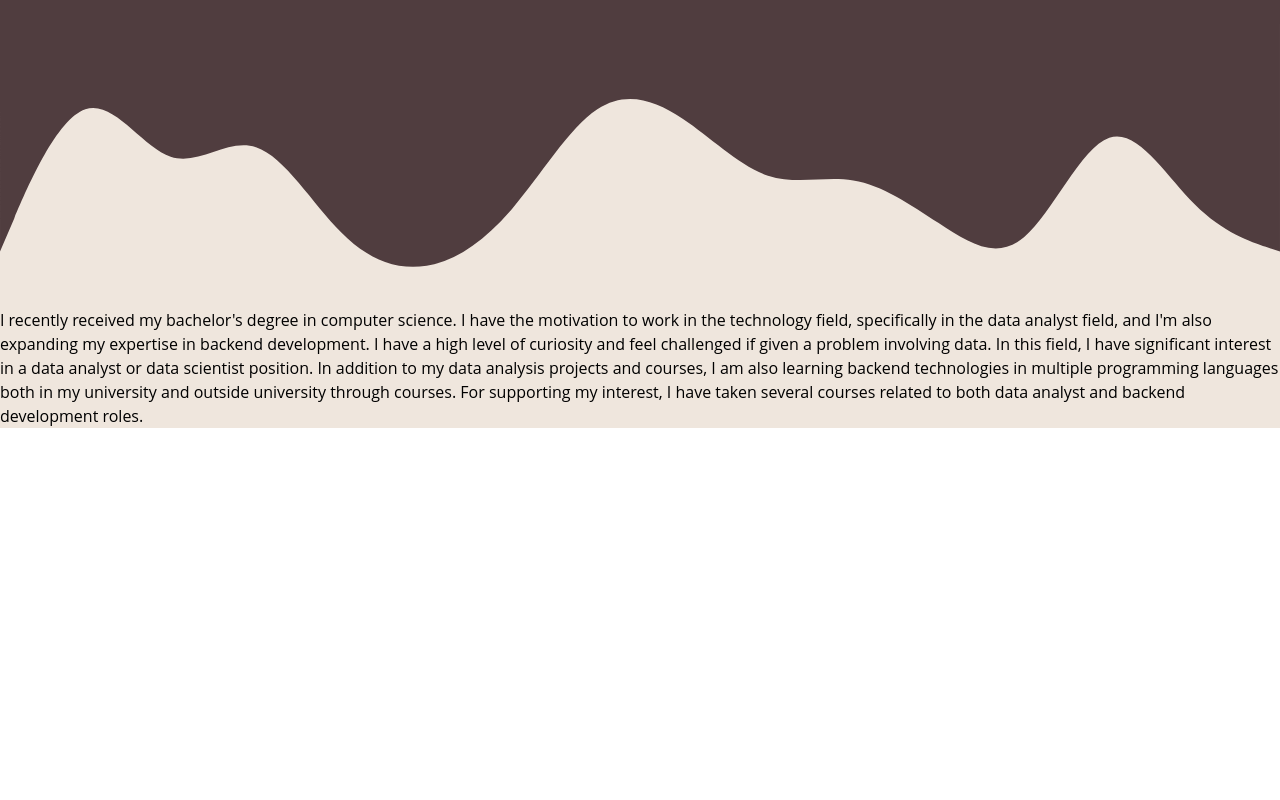
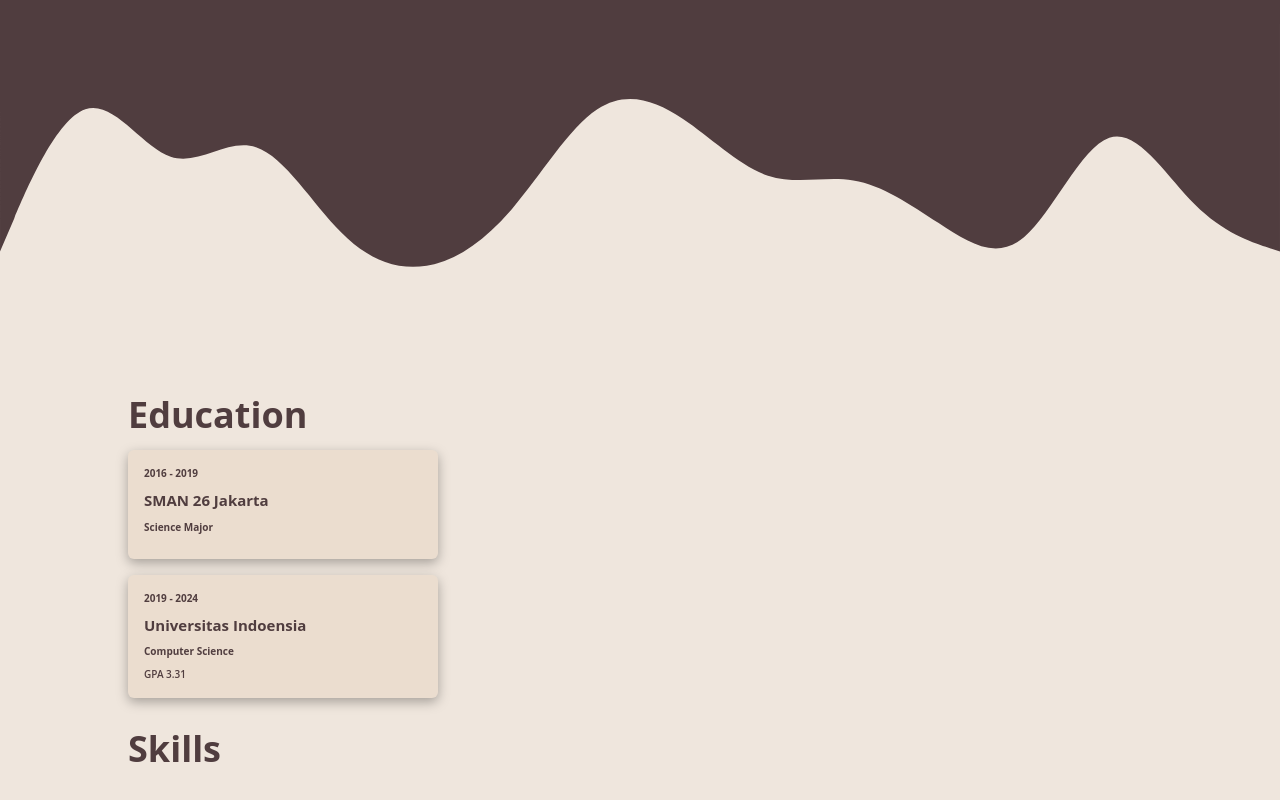
Before and after one commit to ahsannajmy/website-portfolio, a React (Create React App) app: page / in a window 1280 px wide. Shown: the part 500-1300 px from the top of the page. Before the commit the page ends 928 px from the top, so only its background shows below. Built offline with nearby package versions, Linux system fonts and the light colour scheme.

Commit message:
create card for education and skills section

```diff
--- a/src/components/education-skills.js
+++ b/src/components/education-skills.js
@@ -1,9 +1,40 @@
-import { headerContent } from "../contents/content";
+import { educationList } from "../contents/content"
 
 export default function EducationSkills() {
   return (
-    <div className="bg-secondary-color">
-      <p>{ headerContent }</p>
+    <div className="bg-secondary-colo flex flex-col justify-between items-start max-w-5xl mx-auto py-20 gap-6">
+      <div class="flex flex-col space-y-2">
+        <h1 className="text-main-color text-lg-2 font-bold">Education</h1>
+        <div className="flex flex-col gap-4">
+          {educationList.map((education) => (
+            <CardEducation
+              range_tahun={education.range_tahun}
+              nama_institusi={education.nama_institusi}
+              jurusan={education.jurusan}
+              deskripsi_lainnya={education.deskripsi_lainnya}
+            />
+          ))}
+        </div>
+      </div>
+      <div class="flex flex-col space-y-2">
+        <h1 className="text-main-color text-lg-2 font-bold">Skills</h1>
+        <CardSkills/>
+      </div>
     </div>
   )
 }
+
+function CardEducation({ range_tahun, nama_institusi, jurusan, deskripsi_lainnya }) {
+  return (
+    <div className="bg-card-color flex flex-col drop-shadow-lg w-[310px] p-4 rounded-md gap-2">
+      <h3 className="text-main-color text-sm-2 font-bold">{ range_tahun }</h3>
+      <h2 className="text-main-color text-md font-bold">{ nama_institusi }</h2>
+      <h3 className="text-main-color text-sm-2 font-bold">{ jurusan }</h3>
+      <h3 className="text-main-color text-sm-2 font-semibold">{ deskripsi_lainnya }</h3>
+    </div>
+  )
+}
+
+function CardSkills() {
+  return;
+}
--- a/src/components/header.js
+++ b/src/components/header.js
@@ -26,7 +26,7 @@ function HeaderContent({ text }) {
 
 function ButtonSecondary({ text }) {
   return (
-    <button className='bg-secondary-color p-3 rounded-md text-main-color font-bold'>
+    <button className='bg-secondary-color p-3 rounded-lg drop-shadow-lg text-main-color font-bold'>
       { text }
     </button>
   )
--- a/src/contents/content.js
+++ b/src/contents/content.js
@@ -13,3 +13,18 @@ export const headerContent = `
 
 export const navItemsRight = ["HOME", "ABOUT ME", "PROJECTS", "SERTIFICATE", "CONTACT"];
 export const navItemsLeft = ["CV Download"];
+
+export const educationList = [
+    {
+        range_tahun : "2016 - 2019",
+        nama_institusi : "SMAN 26 Jakarta",
+        jurusan : "Science Major",
+        deskripsi_lainnya : ""
+    },
+    {
+        range_tahun : "2019 - 2024",
+        nama_institusi : "Universitas Indoensia",
+        jurusan : "Computer Science",
+        deskripsi_lainnya : "GPA 3.31"
+    }
+]
--- a/tailwind.config.js
+++ b/tailwind.config.js
@@ -9,11 +9,14 @@ module.exports = {
       colors : {
         'main-color' : '#503D3F',
         'secondary-color' : '#EFE6DD',
-        'hover-secondary' : '#D9C6B9'
+        'hover-secondary' : '#D9C6B9',
+        'card-color' : '#EBDDCF'
       },
       fontSize : {
         'sm' : '12px',
+        'sm-2' : '10px',
         'lg' : '48px',
+        'lg-2' : '36px',
         'md' : '15px'
       },
       dropShadow: {
```
